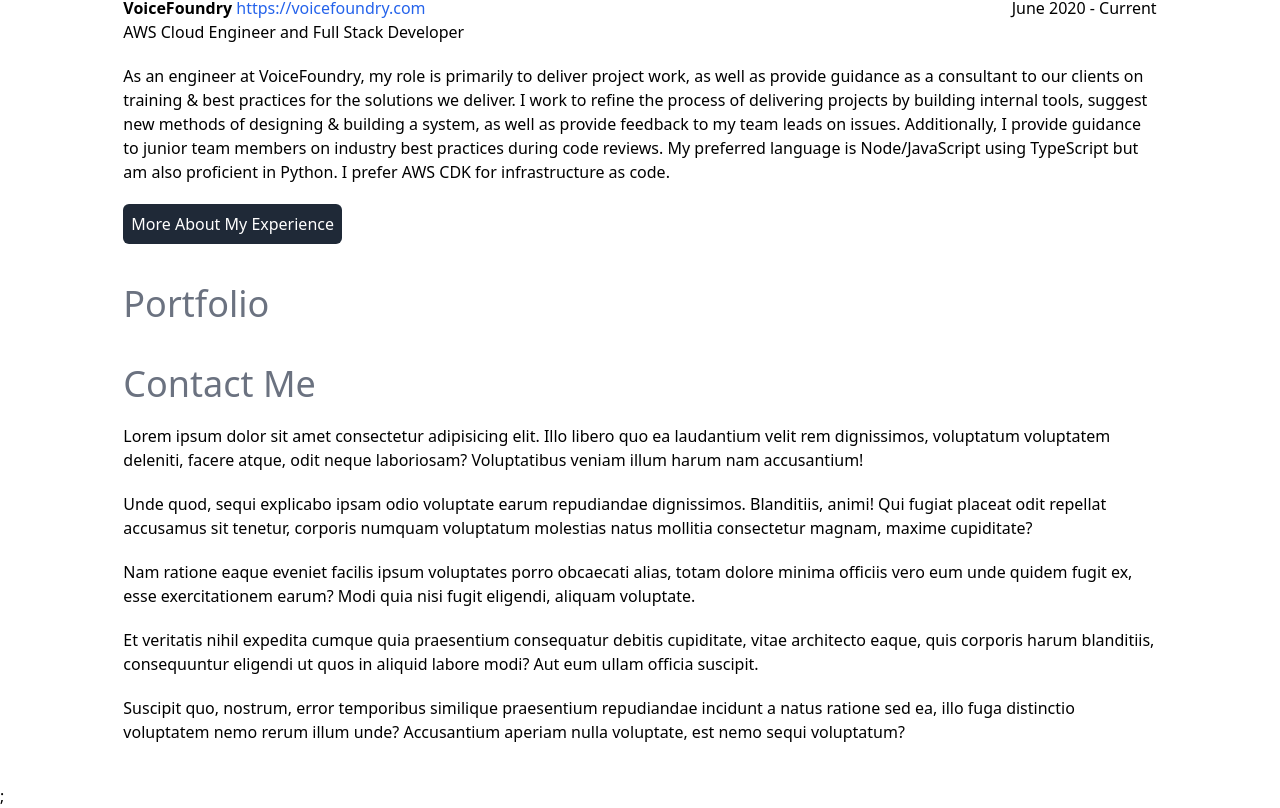
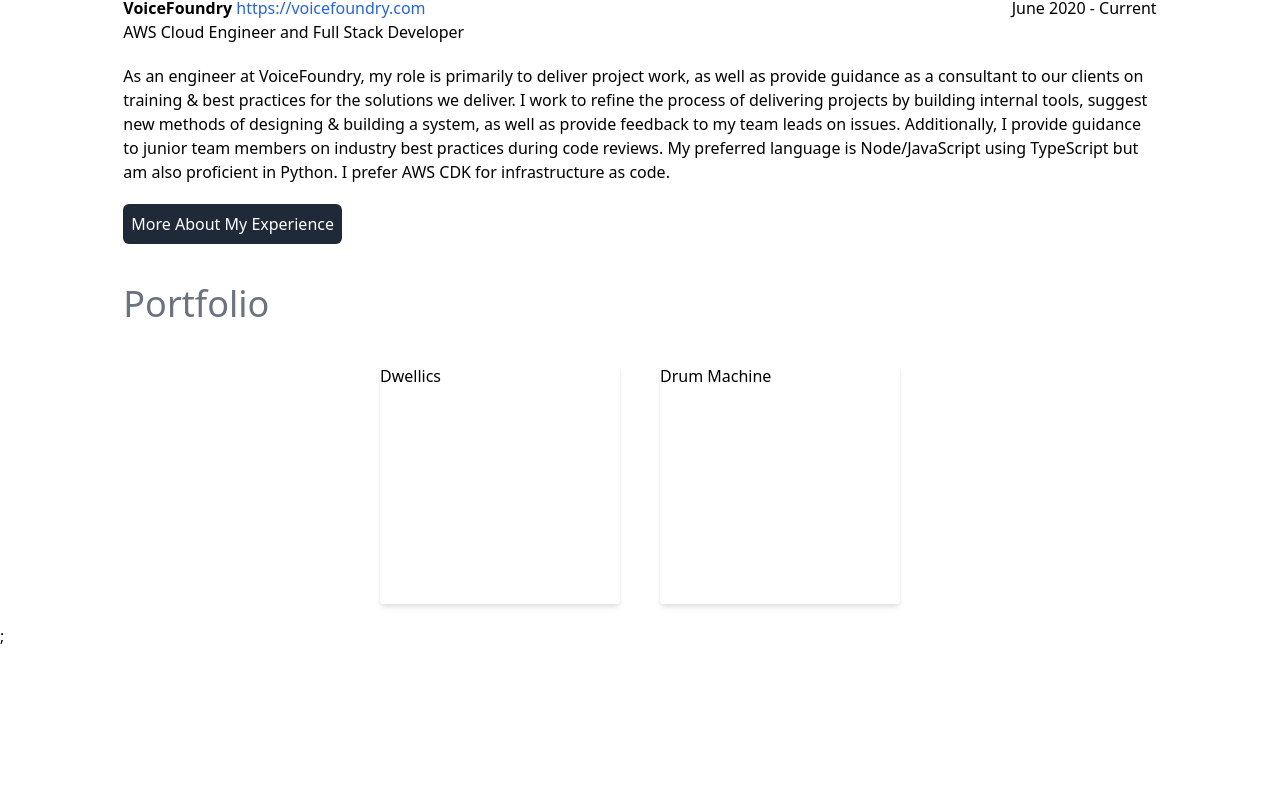
Before and after one commit to vinarius/portfolio, a Next.js app: page / in a window 1280 px wide. Shown: the part 968-1776 px from the top of the page. After the commit the page ends 1616 px from the top, so only its background shows below. Built offline with nearby package versions, Linux system fonts and the light colour scheme.

Commit message:
changes to portfolio page

```diff
--- a/pages/index.tsx
+++ b/pages/index.tsx
@@ -161,18 +161,12 @@ export default function Home(): ReactElement {
             id="portfolio"
           >
             <h1 className="my-5 text-gray-500 text-4xl">Portfolio</h1>
-
-          </section>
-          <section
-            className="my-10"
-            id="contact-me"
-          >
-            <h1 className="my-5 text-gray-500 text-4xl">Contact Me</h1>
-            <p className="my-5">Lorem ipsum dolor sit amet consectetur adipisicing elit. Illo libero quo ea laudantium velit rem dignissimos, voluptatum voluptatem deleniti, facere atque, odit neque laboriosam? Voluptatibus veniam illum harum nam accusantium!</p>
-            <p className="my-5">Unde quod, sequi explicabo ipsam odio voluptate earum repudiandae dignissimos. Blanditiis, animi! Qui fugiat placeat odit repellat accusamus sit tenetur, corporis numquam voluptatum molestias natus mollitia consectetur magnam, maxime cupiditate?</p>
-            <p className="my-5">Nam ratione eaque eveniet facilis ipsum voluptates porro obcaecati alias, totam dolore minima officiis vero eum unde quidem fugit ex, esse exercitationem earum? Modi quia nisi fugit eligendi, aliquam voluptate.</p>
-            <p className="my-5">Et veritatis nihil expedita cumque quia praesentium consequatur debitis cupiditate, vitae architecto eaque, quis corporis harum blanditiis, consequuntur eligendi ut quos in aliquid labore modi? Aut eum ullam officia suscipit.</p>
-            <p className="my-5">Suscipit quo, nostrum, error temporibus similique praesentium repudiandae incidunt a natus ratione sed ea, illo fuga distinctio voluptatem nemo rerum illum unde? Accusantium aperiam nulla voluptate, est nemo sequi voluptatum?</p>
+            <div className="flex flex-col items-center">
+              <div className="flex my-5">
+                <p className="shadow-md w-60 h-60 rounded mx-5">Dwellics</p>
+                <p className="shadow-md w-60 h-60 rounded mx-5">Drum Machine</p>
+              </div>
+            </div>
           </section>
         </div>
       </div>
--- a/styles/Home.module.css
+++ b/styles/Home.module.css
@@ -1,5 +1,4 @@
 .custom-border-bottom {
-  border-bottom:
 }
 
 .custom-hero-section {
```
Also changed, not shown: public/dwellics.PNG (added), 1 other file (tests, documents, lock files or other folders).
